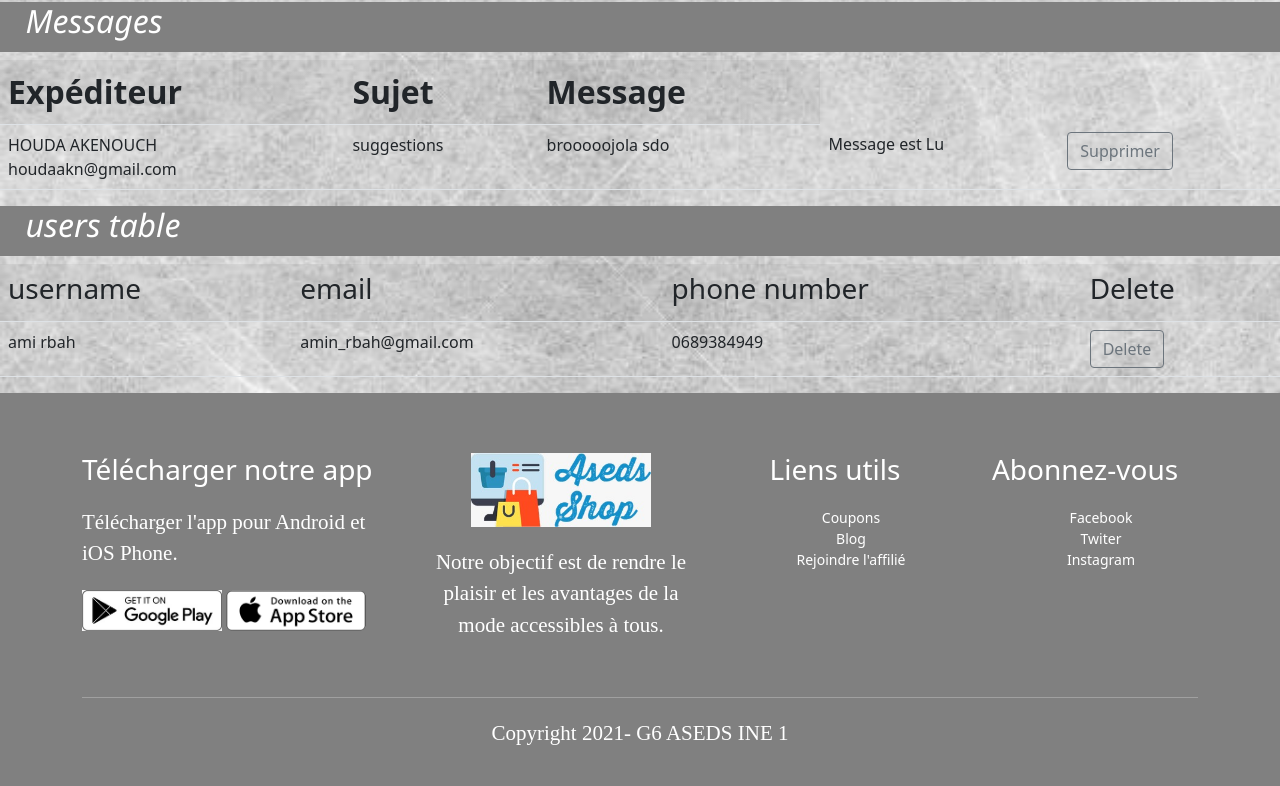
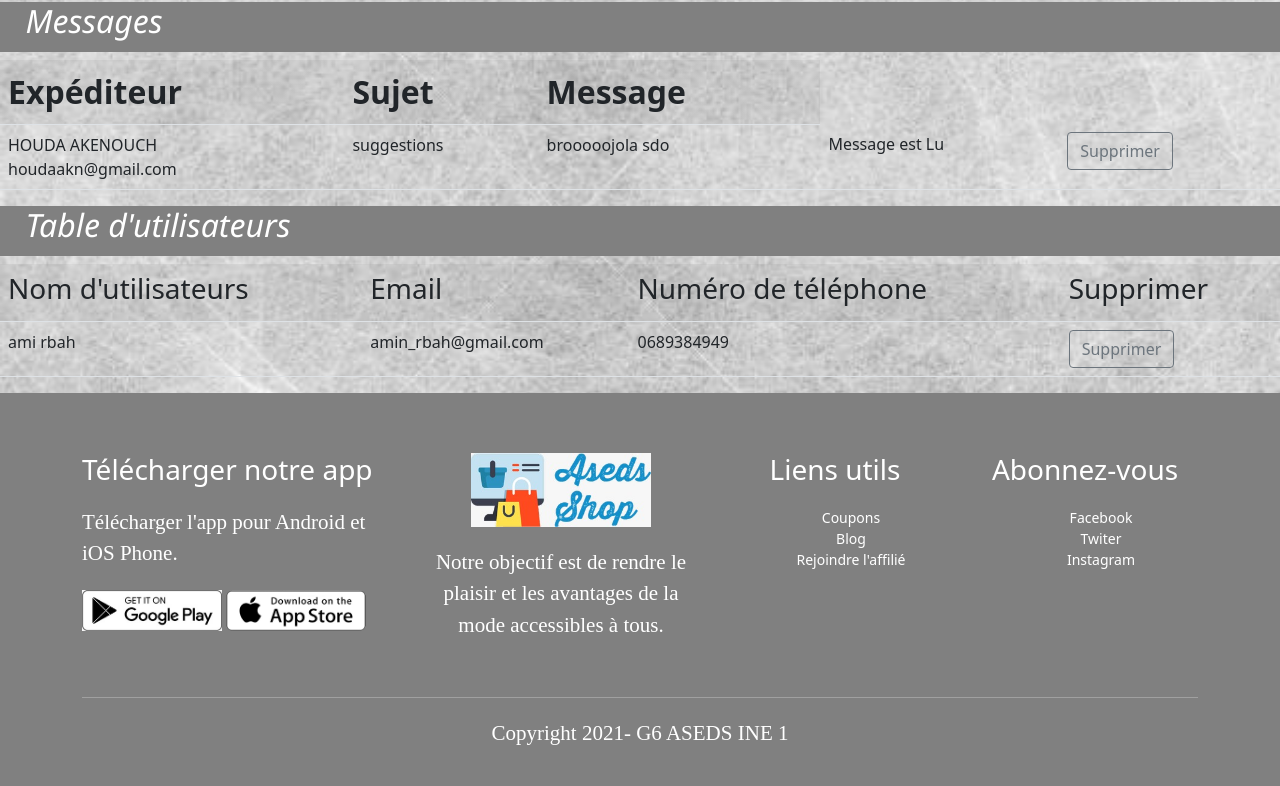
Before and after one commit to salima-2000/Site-e-commerce, a PHP site: page /shope_5/administration.php in a window 1280 px wide. Shown: the part 1823-2609 px from the top of the page. Run offline with PHP 8.4, Linux system fonts and the light colour scheme; data comes from the database, SQL or seed files in the repository; data that the repository does not hold is empty; some libraries are stand-ins or nearby versions.

Commit message:
Update users_table.php

```diff
--- a/shope_5/users_table.php
+++ b/shope_5/users_table.php
@@ -1,12 +1,12 @@
 <div class = "fluid-container background-h2">
-    <h2>users table</h2>
+    <h2>Table d'utilisateurs</h2>
   </div>
       <table class="table table-striped">
             <tr>
-              <th><h3>username</h3> </th>
-              <th> <h3>email</h3></th>
-              <th> <h3>phone number</h3> </th>
-              <th> <h3>Delete</h3> </th>
+              <th><h3>Nom d'utilisateurs</h3> </th>
+              <th> <h3>Email</h3></th>
+              <th> <h3>Numéro de téléphone</h3> </th>
+              <th> <h3>Supprimer</h3> </th>
 
             </tr>
           <?php
@@ -30,7 +30,7 @@
                 <td><?php echo $client_name?></td>
                 <td><?php echo $email?></td>
                 <td><?php echo $client_phone?></td>
-                <td><button class="btn btn-outline-secondary" value="<?php echo $client_id ?>" onclick="remove_user(this.value)">Delete</button></td>
+                <td><button class="btn btn-outline-secondary" value="<?php echo $client_id ?>" onclick="remove_user(this.value)">Supprimer</button></td>
               </tr>
 
 
```
